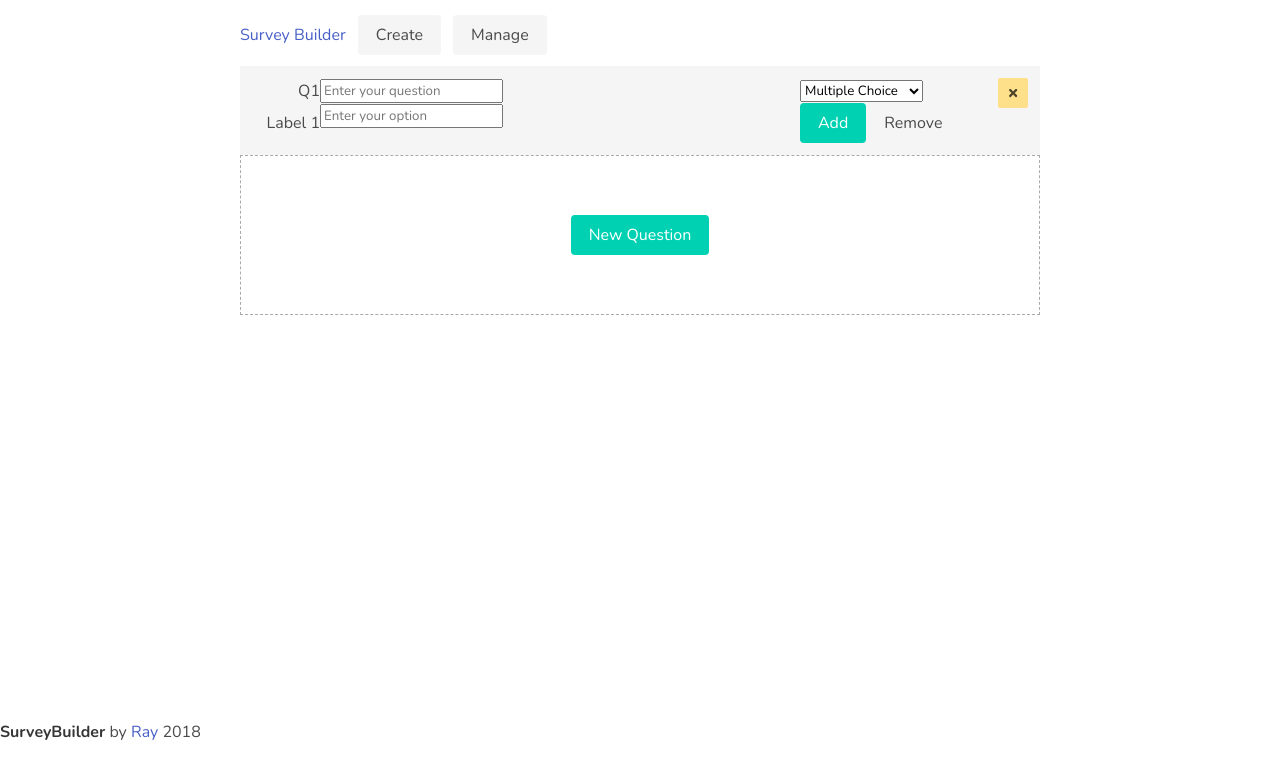
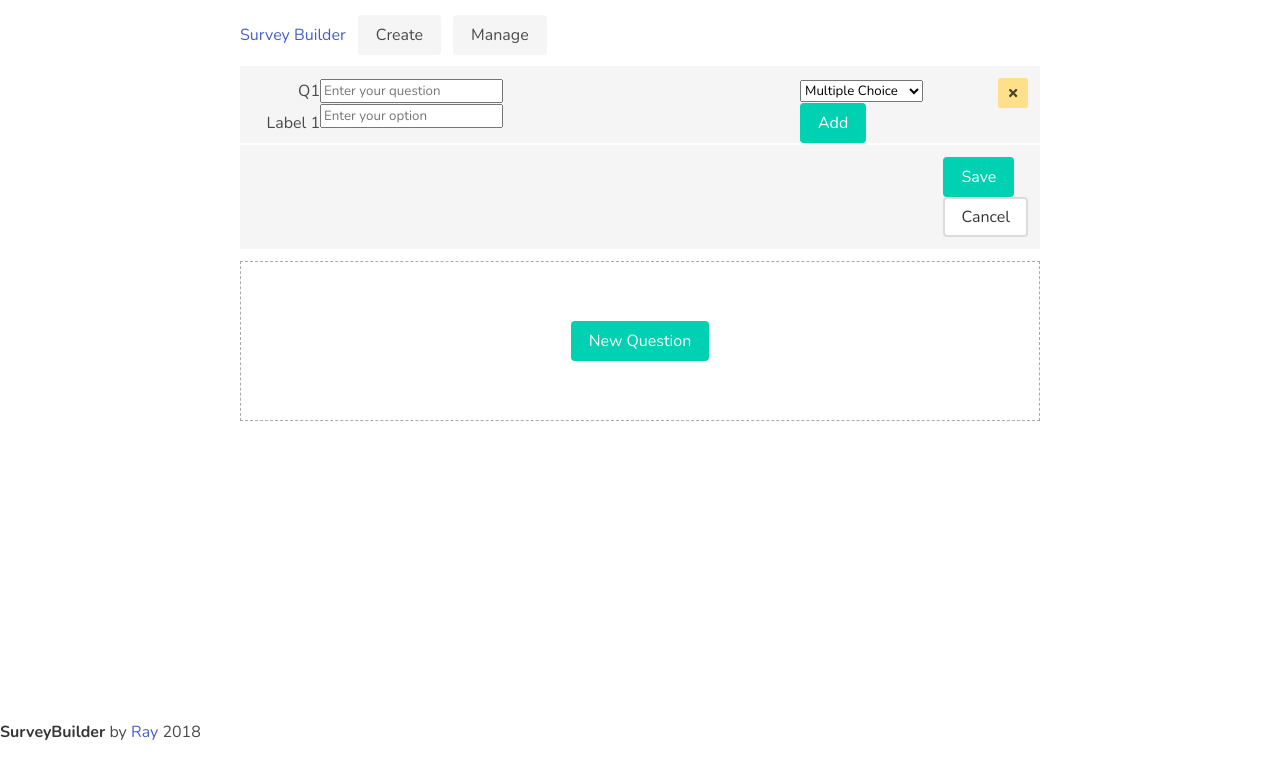
Before and after one commit to yangruidev/survey-builder, a React app: page / in a window 1280 px wide. Both pictures are taken after a click on the link "New Question". Shown: the top 778 px of the page. Built offline with nearby package versions, Linux system fonts and the light colour scheme.

Commit message:
add save/cancel combo

```diff
--- a/src/components/Pages/Edit.jsx
+++ b/src/components/Pages/Edit.jsx
@@ -14,7 +14,9 @@ import {
   removeChoice,
   updateCombo,
   editCombo,
-  deleteCombo
+  deleteCombo,
+  saveCombo,
+  discardChange
 } from '../SurverEditor/actions/buildActions';
 import FormEditor from '../SurverEditor/FormEditor';
 
@@ -52,6 +54,12 @@ const mapDispatchToProps = (dispatch, ownProps) => {
     },
     deleteCombo: (comboId: string) => {
       dispatch(deleteCombo(comboId));
+    },
+    saveCombo: () => {
+      dispatch(saveCombo());
+    },
+    discardChange: () => {
+      dispatch(discardChange());
     }
   };
 };
--- a/src/components/SurverEditor/ComboContainer.jsx
+++ b/src/components/SurverEditor/ComboContainer.jsx
@@ -9,13 +9,18 @@ type Props = {
   render: Object => any,
   isCurrent: boolean,
   combo: ComboType,
-  initializeNewChoiceUnder: (id: string) => void,
+  //combo
   updateCombo: (propName: string, propValue: string) => void,
-  updateChoice: (choice: ChoiceType) => void,
   editCombo: (comboId: string) => void,
   deleteCombo: (comboId: string) => void,
+  saveCombo: () => void,
+  //question / option
+  initializeNewChoiceUnder: (id: string) => void,
+  updateChoice: (choice: ChoiceType) => void,
   removeChoice: (choiceId: string) => void,
-  updateQuestion: (question: QuestionType) => void
+  updateQuestion: (question: QuestionType) => void,
+  //general
+  discardChange: () => void
 };
 
 const ComboContainer = (props: Props) => {
@@ -24,6 +29,8 @@ const ComboContainer = (props: Props) => {
     combo,
     deleteCombo,
     editCombo,
+    saveCombo,
+    discardChange,
     isCurrent,
     ...functions
   } = props;
@@ -42,6 +49,22 @@ const ComboContainer = (props: Props) => {
         )}
         <DismissButton handleClick={() => deleteCombo(combo.id)} />
       </ButtonGroup>
+      {isCurrent ? (
+        <div className="well-footer">
+          <ButtonGroup>
+            <Button
+              type="primary"
+              text="Save"
+              handleClick={() => saveCombo()}
+            />
+            <Button
+              type="default"
+              text="Cancel"
+              handleClick={() => discardChange()}
+            />
+          </ButtonGroup>
+        </div>
+      ) : null}
     </div>
   );
 };
--- a/src/components/SurverEditor/ComboList.jsx
+++ b/src/components/SurverEditor/ComboList.jsx
@@ -10,13 +10,18 @@ import ComboContainer from './ComboContainer';
 type Props = {
   combos: Array<ComboType>,
   currentComboId: string,
-  initializeNewChoiceUnder: (id: string) => void,
+  //combo
   updateCombo: (propName: string, propValue: string) => void,
-  updateChoice: (choice: ChoiceType) => void,
   editCombo: (comboId: string) => void,
   deleteCombo: (comboId: string) => void,
+  saveCombo: () => void,
+  //question / option
+  initializeNewChoiceUnder: (id: string) => void,
+  updateChoice: (choice: ChoiceType) => void,
   removeChoice: (choiceId: string) => void,
-  updateQuestion: (question: QuestionType) => void
+  updateQuestion: (question: QuestionType) => void,
+  //general
+  discardChange: () => void
 };
 
 const renderComboList = ({ combos, currentComboId, ...functions }) => {
--- a/src/components/SurverEditor/FormEditor.jsx
+++ b/src/components/SurverEditor/FormEditor.jsx
@@ -8,14 +8,19 @@ import { updateChoice, removeChoice } from './actions/buildActions';
 type Props = {
   combos: Array<ComboType>,
   currentComboId: string,
+  //combo
   initializeNewCombo: () => void,
-  initializeNewChoiceUnder: (id: string) => void,
   updateCombo: (propName: string, propValue: string) => void,
-  updateChoice: (choice: ChoiceType) => void,
   editCombo: (comboId: string) => void,
   deleteCombo: (comboId: string) => void,
+  saveCombo: () => void,
+  //question / option
+  initializeNewChoiceUnder: (id: string) => void,
+  updateChoice: (choice: ChoiceType) => void,
   removeChoice: (choiceId: string) => void,
-  updateQuestion: (question: QuestionType) => void
+  updateQuestion: (question: QuestionType) => void,
+  //general
+  discardChange: () => void
 };
 
 const FormEditor = (props: Props) => {
@@ -24,7 +29,9 @@ const FormEditor = (props: Props) => {
   return (
     <React.Fragment>
       <ComboList {...functions} />
-      <AddNewQuestion add={initializeNewCombo} />
+      <div style={{ marginTop: '0.75rem' }}>
+        <AddNewQuestion add={initializeNewCombo} />
+      </div>
     </React.Fragment>
   );
 };
--- a/src/components/SurverEditor/actions/buildActions.js
+++ b/src/components/SurverEditor/actions/buildActions.js
@@ -17,7 +17,8 @@ import {
   DELETE_COMBO,
   UPDATE_CHOICE,
   INITIALIZE_NEW_CHOICE,
-  REMOVE_CHOICE
+  REMOVE_CHOICE,
+  DISCARD_CHANGE
 } from '../models/constant';
 
 const initializeNewCombo = (all: State) => {
@@ -83,6 +84,20 @@ const deleteCombo = (comboId: string) => {
   };
 };
 
+const saveCombo = () => {
+  return {
+    type: SAVE_COMBO,
+    payload: {}
+  };
+};
+
+const discardChange = () => {
+  return {
+    type: DISCARD_CHANGE,
+    payload: {}
+  };
+};
+
 //Thunk utility, ONLY use when the function needs all data from root state tree
 //TODO: What if need other arguments other than all???
 const invokeWithAllData = (callback: (all: State) => Action) => {
@@ -101,5 +116,7 @@ export {
   updateCombo,
   editCombo,
   deleteCombo,
+  saveCombo,
+  discardChange,
   invokeWithAllData
 };
--- a/src/components/SurverEditor/actions/buildReducer.js
+++ b/src/components/SurverEditor/actions/buildReducer.js
@@ -11,7 +11,8 @@ import {
   DELETE_COMBO,
   INITIALIZE_NEW_CHOICE,
   UPDATE_CHOICE,
-  REMOVE_CHOICE
+  REMOVE_CHOICE,
+  DISCARD_CHANGE
 } from '../../SurverEditor/models/constant';
 import {
   insertItem,
@@ -35,15 +36,17 @@ const buildReducer = (state: State, action: ReduxAction) => {
   if (!state) {
     state = DEFAULT_STATE;
   }
-  let currentCombo = null;
+  let comboList: Array<ComboType> = state.combos ? state.combos.slice() : [];
+  let newComboList = []; //used for hold updated combolist
+  let currentCombo = null,
+    combo = null,
+    comboId = null,
+    question = null;
+
   if (state.currentComboId) {
     currentCombo = state.combos.filter(c => c.id == state.currentComboId)[0];
   }
-  let comboList: Array<ComboType> = state.combos ? state.combos.slice() : [];
-  let newComboList = []; //used for hold updated combolist
-  let combo = null,
-    comboId = null,
-    question = null;
+
   if (action.payload) {
     combo = action.payload.combo;
     comboId = action.payload.comboId;
@@ -58,18 +61,11 @@ const buildReducer = (state: State, action: ReduxAction) => {
 
     case INITIALIZE_NEW_CHOICE:
       if (currentCombo != null) {
-        if (action.payload.id) {
-          newComboList = initializeChoiceInCurrentCombo(
-            comboList,
-            currentCombo,
-            action.payload.id
-          );
-        } else {
-          newComboList = initializeChoiceInCurrentCombo(
-            comboList,
-            currentCombo
-          );
-        }
+        newComboList = initializeChoiceInCurrentCombo(
+          comboList,
+          currentCombo,
+          action.payload.id ? action.payload.id : null
+        );
         return { ...state, combos: newComboList };
       }
       throw new Error('Cannot add new choice when currentCombo is not chosen.');
@@ -101,8 +97,8 @@ const buildReducer = (state: State, action: ReduxAction) => {
       return { ...state, combos: newComboList };
 
     case SAVE_COMBO:
-      newComboList = createOrUpdateItemInArray(comboList, combo);
-      return { ...state, combos: newComboList, currentComboId: '' };
+      //TODO: Implement SAVE_COMBO
+      return { ...state, currentComboId: null };
 
     case EDIT_COMBO:
       return { ...state, currentComboId: comboId };
@@ -110,6 +106,9 @@ const buildReducer = (state: State, action: ReduxAction) => {
     case DELETE_COMBO:
       newComboList = removeItemById(comboList, comboId);
       return { ...state, combos: newComboList };
+
+    case DISCARD_CHANGE:
+      return { ...state, currentComboId: null };
 
     default:
       return { ...state };
--- a/src/components/SurverEditor/models/constant.js
+++ b/src/components/SurverEditor/models/constant.js
@@ -22,6 +22,8 @@ const UPDATE_CHOICE = 'UPDATE_CHOICE';
 const INITIALIZE_NEW_CHOICE = 'INITIALIZE_NEW_CHOICE';
 const REMOVE_CHOICE = 'REMOVE_CHOICE';
 
+const DISCARD_CHANGE = 'DISCARD_CHANGE';
+
 export {
   QuestionTypeCodes,
   INITIALIZE_NEW_COMBO,
@@ -32,5 +34,6 @@ export {
   DELETE_COMBO,
   UPDATE_CHOICE,
   INITIALIZE_NEW_CHOICE,
-  REMOVE_CHOICE
+  REMOVE_CHOICE,
+  DISCARD_CHANGE
 };
--- a/src/components/SurverEditor/optionBuilders/multipleChoice/ChoiceBuilder.jsx
+++ b/src/components/SurverEditor/optionBuilders/multipleChoice/ChoiceBuilder.jsx
@@ -5,6 +5,7 @@ import Input from '../../../Base/Input';
 
 type Props = {
   index: number,
+  showRemove: boolean,
   choice: ChoiceType,
   removeChoice: (id: string) => void,
   updateChoice: (c: ChoiceType) => void,
@@ -35,14 +36,39 @@ class ChoiceBuilder extends Component<Props, ChoiceType> {
     return props.choice;
   }
 
+  renderButtons(props: any) {
+    const {
+      initializeNewChoiceUnder,
+      removeChoice,
+      choice,
+      showRemove
+    } = props;
+    return (
+      <React.Fragment>
+        <a
+          type="button"
+          className="button control is-primary"
+          onClick={() => initializeNewChoiceUnder(choice.id)}
+        >
+          <span>Add</span>
+        </a>
+        {showRemove ? (
+          <a
+            className="button control is-light"
+            onClick={() => removeChoice(choice.id)}
+          >
+            <span>Remove</span>
+          </a>
+        ) : (
+          ''
+        )}
+      </React.Fragment>
+    );
+  }
+
   render() {
     const { text } = this.state;
-    const {
-      index,
-      choice,
-      removeChoice,
-      initializeNewChoiceUnder
-    } = this.props;
+    const { index } = this.props;
     return (
       <div className="fx-ctn field is-grouped is-horizontal">
         <div className="fi-10 control v-center-h-right">Label {index + 1}</div>
@@ -55,19 +81,7 @@ class ChoiceBuilder extends Component<Props, ChoiceType> {
             cssClass="form-control"
           />
         </div>
-        <a
-          type="button"
-          className="button control is-primary"
-          onClick={() => initializeNewChoiceUnder(choice.id)}
-        >
-          <span>Add</span>
-        </a>
-        <a
-          className="button control is-light"
-          onClick={() => removeChoice(choice.id)}
-        >
-          <span>Remove</span>
-        </a>
+        {this.renderButtons(this.props)}
       </div>
     );
   }
--- a/src/components/SurverEditor/optionBuilders/multipleChoice/ChoiceList.jsx
+++ b/src/components/SurverEditor/optionBuilders/multipleChoice/ChoiceList.jsx
@@ -15,7 +15,13 @@ const ChoiceList = (props: Props) => {
   if (choices.length > 0) {
     return (choices: any).map((c, index) => {
       return (
-        <ChoiceBuilder key={c.id} index={index} choice={c} {...functions} />
+        <ChoiceBuilder
+          key={c.id}
+          index={index}
+          choice={c}
+          showRemove={choices.length > 1}
+          {...functions}
+        />
       );
     });
   } else {
--- a/src/components/SurverEditor/optionBuilders/multipleChoice/MultipleChoiceContainer.jsx
+++ b/src/components/SurverEditor/optionBuilders/multipleChoice/MultipleChoiceContainer.jsx
@@ -11,11 +11,7 @@ type Props = {
 };
 
 const MultipleChoiceContainer = (props: Props) => {
-  return (
-    <div>
-      <ChoiceList {...props} />
-    </div>
-  );
+  return <ChoiceList {...props} />;
 };
 
 export default MultipleChoiceContainer;
--- a/src/styles/site.scss
+++ b/src/styles/site.scss
@@ -91,6 +91,14 @@ nav .level {
   + .well {
     margin-top: $element-gutter-width;
   }
+
+  .well-footer {
+    padding: $element-gutter-width;
+    padding-bottom: 0;
+    display: flex;
+    justify-content: flex-end;
+    border-top: $control-border-width solid white;
+  }
 }
 
 .top-right-corner {
```
Also changed, not shown: src/.prettier.config.js (added).
